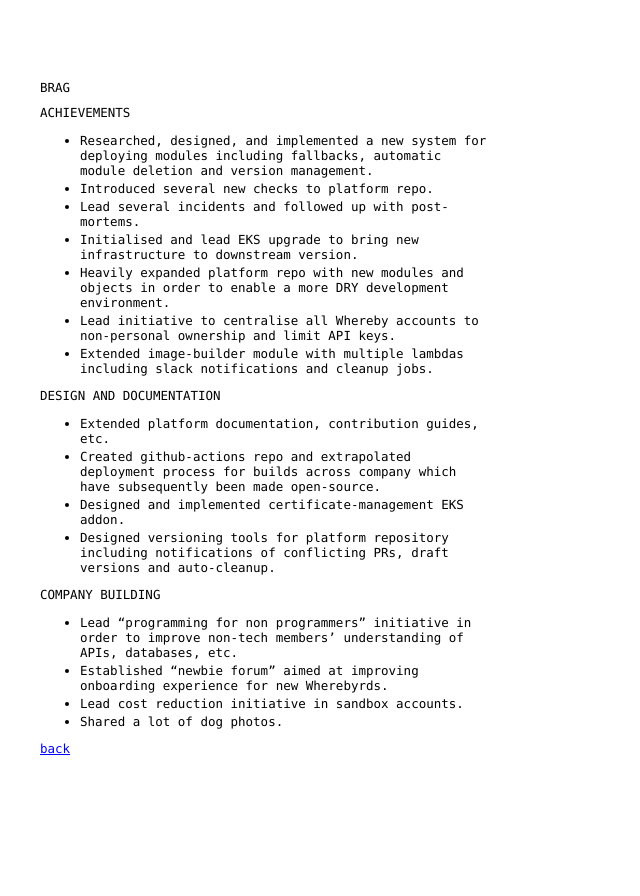
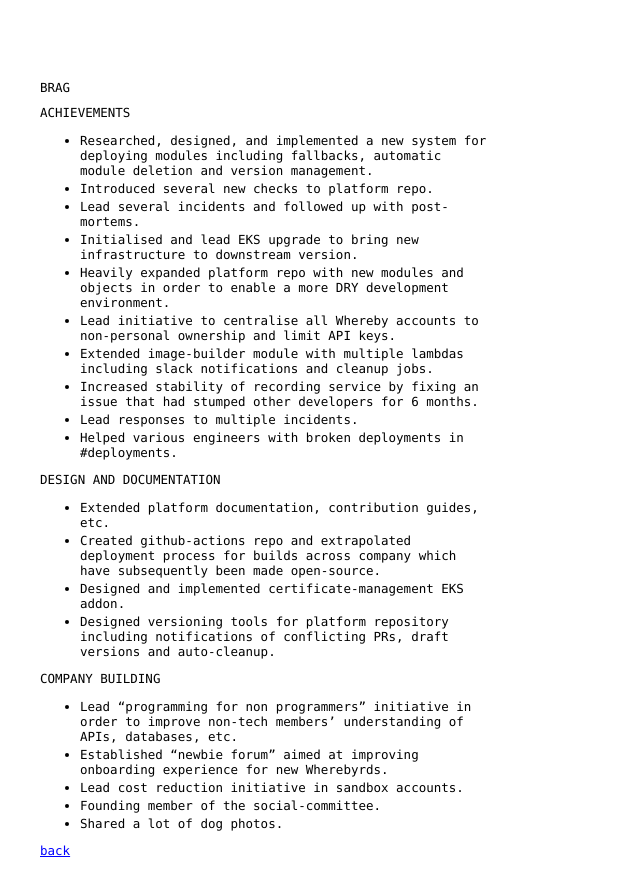
Before and after one commit to jsphwllng/jsphwllng.github.io, a Jekyll site: the page built from brag.md, in a window 1280 px wide. Shown: the top 896 px of the page, without its empty margins (0-640 px from the left). Built offline with Jekyll 4.4.1, drawn with Linux system fonts in a browser that asks for light colours.

Commit message:
Adding more bragging

```diff
--- a/brag.md
+++ b/brag.md
@@ -13,6 +13,9 @@
 *   Heavily expanded platform repo with new modules and objects in order to enable a more DRY development environment.
 *   Lead initiative to centralise all Whereby accounts to non-personal ownership and limit API keys.
 *   Extended image-builder module with multiple lambdas including slack notifications and cleanup jobs.
+*   Increased stability of recording service by fixing an issue that had stumped other developers for 6 months.
+*   Lead responses to multiple incidents.
+*   Helped various engineers with broken deployments in #deployments.
 
 Design and documentation
 ------------------------
@@ -28,4 +31,5 @@
 *   Lead "programming for non programmers" initiative in order to improve non-tech members' understanding of APIs, databases, etc.
 *   Established "newbie forum" aimed at improving onboarding experience for new Wherebyrds.
 *   Lead cost reduction initiative in sandbox accounts.
+*   Founding member of the social-committee.
 *   Shared a lot of dog photos.
```
